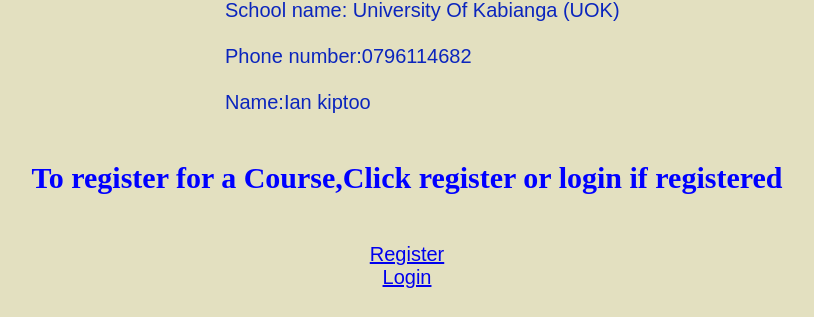
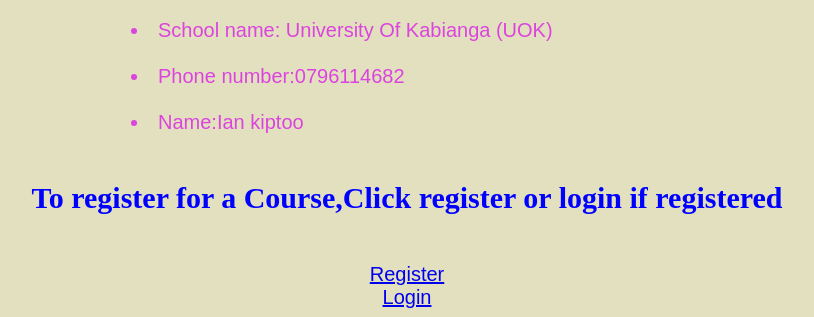
Before and after one commit to victorkiplangat-ops/IYANII.WEB, a plain HTML site: page about.html in a window 1280 px wide. Shown: the part 605-922 px from the top of the page, without its empty margins (233-1047 px from the left). Drawn offline with Linux system fonts and the light colour scheme.

Commit message:
Update about.html

```diff
--- a/about.html
+++ b/about.html
@@ -10,9 +10,11 @@
     <h1>More information</h1>
     <img src="image/WhatsApp Image 2025-10-13 at 14.20.01.jpeg" alt="School_photo">
     <figcaption>
-        <label>School name: University Of Kabianga (UOK)</label><br>
-        <label>Phone number:0796114682</label><br>
-        <label>Name:Ian kiptoo</label><br>
+        <ul>
+            <li>School name: University Of Kabianga (UOK)</li><br>
+            <li>Phone number:0796114682</li><br>
+            <li>Name:Ian kiptoo</li><br>
+        </ul>
     </figcaption>
     <h2>To register for a Course,Click register or login if registered</h2><br>
     <a href="register.html">Register</a><br>
```
